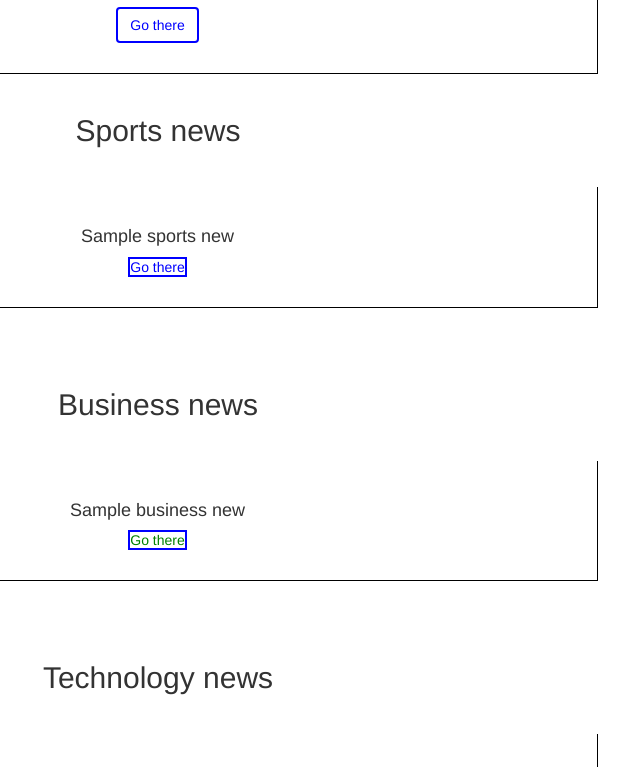
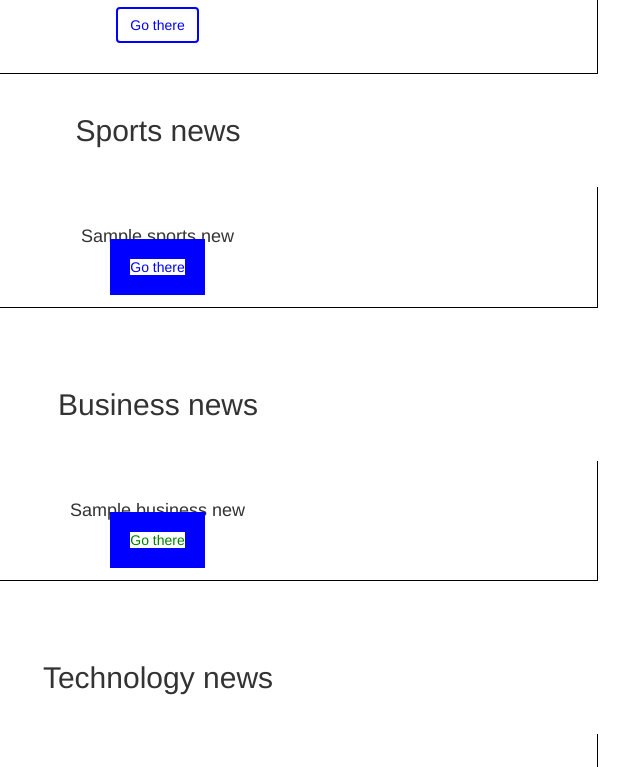
Before and after one commit to Kraft-Owaka/NewsHightlights, a Python web app: template app/templates/index.html in a window 1280 px wide. Shown: the part 897-1664 px from the top of the page, without its empty margins (482-1122 px from the left). Run offline with Jinja, Linux system fonts and the light colour scheme; the template is opened without the code that fills it: most values are stand-ins (such as "Sample title", 1, 10 or a date in 2020); some libraries are stand-ins or nearby versions.

Commit message:
updated thecss

```diff
--- a/app/templates/index.html
+++ b/app/templates/index.html
@@ -96,12 +96,12 @@
 
                 }
                 .btn1{
-                    border: 2px solid blue;
+                    border: 20px solid blue;
                     color: lightskyblue;
 
                 }
                 .btn2{
-                    border: 2px solid blue;
+                    border: 20px solid blue;
                     color:lightgreen;
 
                 }
```
